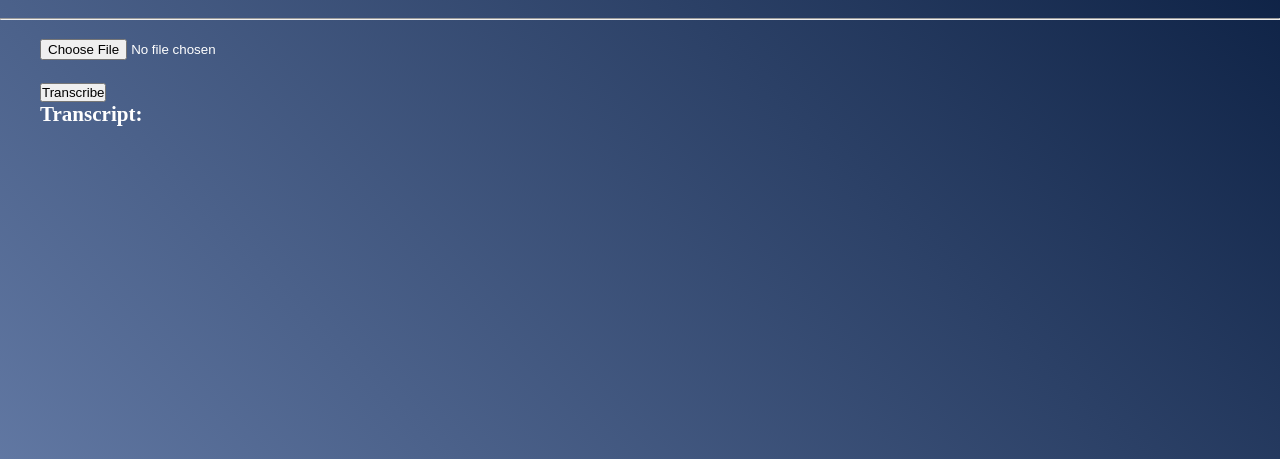
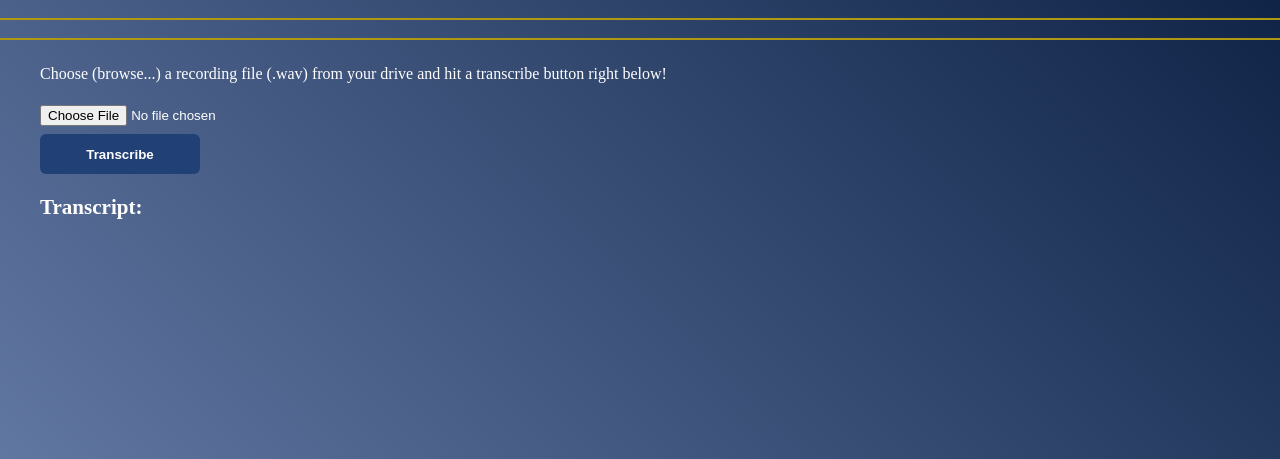
Before and after one commit to zebra-f/Speech-Recognition-Flask-App, a Flask app: template templates/index.html in a window 1280 px wide. Shown: the part 96-555 px from the top of the page. Run offline with Flask 2, Linux system fonts and the light colour scheme; the template is opened without the code that fills it, so the values that code supplies are empty.

Commit message:
flask form, css styling

```diff
--- a/flask_app.py
+++ b/flask_app.py
@@ -1,6 +1,8 @@
 from types import MethodDescriptorType
 from flask import Flask, render_template, redirect, request
 import speech_recognition as sr
+import smtplib
+from email.message import EmailMessage
 
 
 app = Flask(__name__)
@@ -49,11 +51,28 @@ def contact():
 
 @app.route('/form', methods=['POST'])
 def form():
-
     email = request.form.get('email')
     message = request.form.get('message')
 
-    return render_template('form.html', email=email)
+    msg = EmailMessage()
+    msg['Subject'] = 'dummy e-mail subject string'
+    msg['From'] = 'my-email@gmail.com'
+    msg['To'] = email
+    msg.set_content('dummy e-mail content string')
+
+    with smtplib.SMTP("smtp.gmail.com", 587) as smtp:
+        # ecnryption
+        smtp.ehlo()
+        smtp.starttls()
+        smtp.ehlo()
+
+        # use environment variables to store your e-mail password for .login
+        smtp.login("my-email@gmail.com", "my-password")
+
+        smtp.sendmail(msg)
+
+    return render_template('form.html', email, message)
+
 
 if __name__ == '__main__':
     app.run(debug=True, threaded=True)
--- a/static/styles/style.css
+++ b/static/styles/style.css
@@ -8,6 +8,7 @@ body{
     height: 100vh;
     background: linear-gradient(45deg, #6c83af, #0b1f42);
 
+
 }
 body a{
     color: white;
@@ -15,7 +16,7 @@ body a{
 }
 
 body a:hover{
-    color: rgb(115, 115, 179);
+    color: #af9812;;
 }
 
 nav{
@@ -44,7 +45,7 @@ nav{
 }
 
 .nav-links a:hover{
-    color: rgb(72, 72, 112);
+    color: #0b1f42;
 }
 
 .logo{
@@ -54,11 +55,65 @@ nav{
     letter-spacing: 4px;
 }
 
+hr{
+    display: block;
+    width: 100%;
+    height: 2px;
+    border: 0;
+    background: #af9812;
+}
+
+
 section{
+    margin-top: 20px;
     margin-left: 40px;
     color: white;
     font-size: 18px;
 }
+.button{
+    padding-top: 8px;
+}
+.button input{
+    height: 40px;
+    width: 160px;
+    background-color: #214075;
+    color: white;
+    outline: none;
+    border-radius: 6px;
+    border: none;
+    font-weight: 600;
+}
+.button input:hover{
+    color: #af9812;
+}
+.email-input input{
+    height: 40px;
+    width: 240px;
+    font-family: Arial, Helvetica, sans-serif;
+    font-size: 17px;
+    padding-left: 8px;
+}
+.message-input textarea{
+    height: 240px;
+    width: 240px;
+    font-size: 17px;
+    font-family: Arial, Helvetica, sans-serif;
+    font-style: oblique;
+    padding: 8px;
+}
+
+.p-description{
+    padding-top: 5px;
+    font-size: 16px;
+}
+
+#speech-transcription #spp{
+    overflow: auto;
+    width: 400px;
+    height: 240px;
+
+}
+
 
 footer{
     display: flex;
@@ -76,5 +131,5 @@ footer a{
 }
 
 footer a:hover{
-    color: rgb(115, 115, 179);
+    color: #af9812;
 }
--- a/templates/index.html
+++ b/templates/index.html
@@ -1,15 +1,21 @@
 {% extends "layout.html" %}
 {% block content %}
+<p class="p-description">
+    Choose (browse...) a recording file (.wav) from your drive and hit a transcribe button right below!
+</p>
+<br>
 <div id="speech-recognition">
     <form method="POST" enctype="multipart/form-data">
         <input type="file" name="file-1">
         <br>
-        <br>
-        <input type="submit" value="Transcribe">
+        <div class="button">
+            <input type="submit" value="Transcribe">
+        </div>
     </form>
 </div>
 
 {% if transcript != "" %}
+<br>
 <div id="speech-transcription">
     <h3>Transcript:</h3>
     <p id="spp">{{transcript}}</p>
--- a/templates/layout.html
+++ b/templates/layout.html
@@ -27,13 +27,13 @@
             <li><a href="{{ url_for('contact') }}">Contact</a></li>
         </ul>
     </nav>
-    <br>
-    <hr>
-    <br>
-    <section>
-        {% block content %}
-        {% endblock content %}
-    </section>
+    <br><hr><br><hr>
+    <div class="content">
+        <section>
+            {% block content %}
+            {% endblock content %}
+        </section>
+    </div>
 
     <footer>
         <p>by Rafal Zebrowski, more projects: <a href="https://github.com/zebra-f" target="_blank">GitHub</a></p>
```
Also changed, not shown: templates/contact.html (+7 -7 lines).
